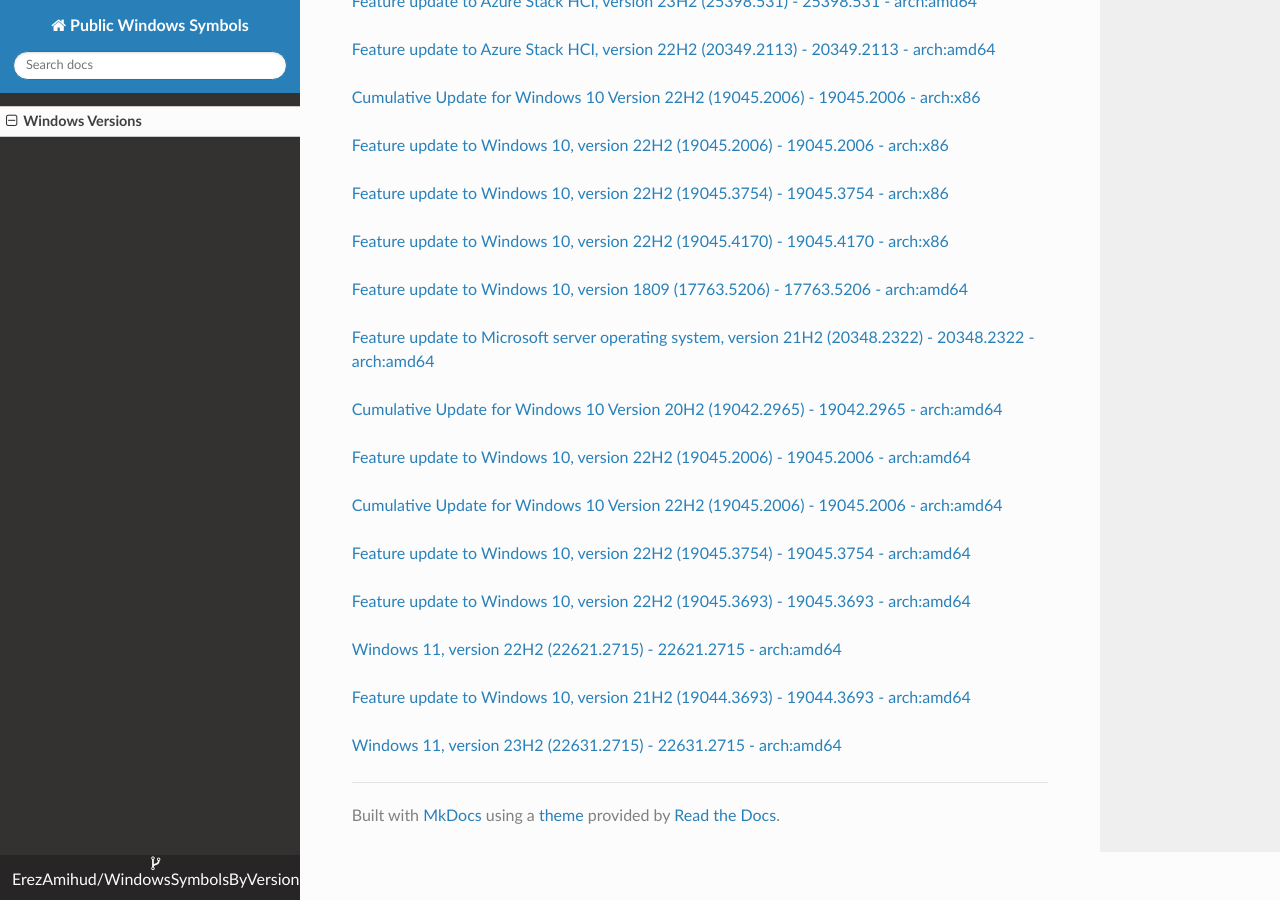
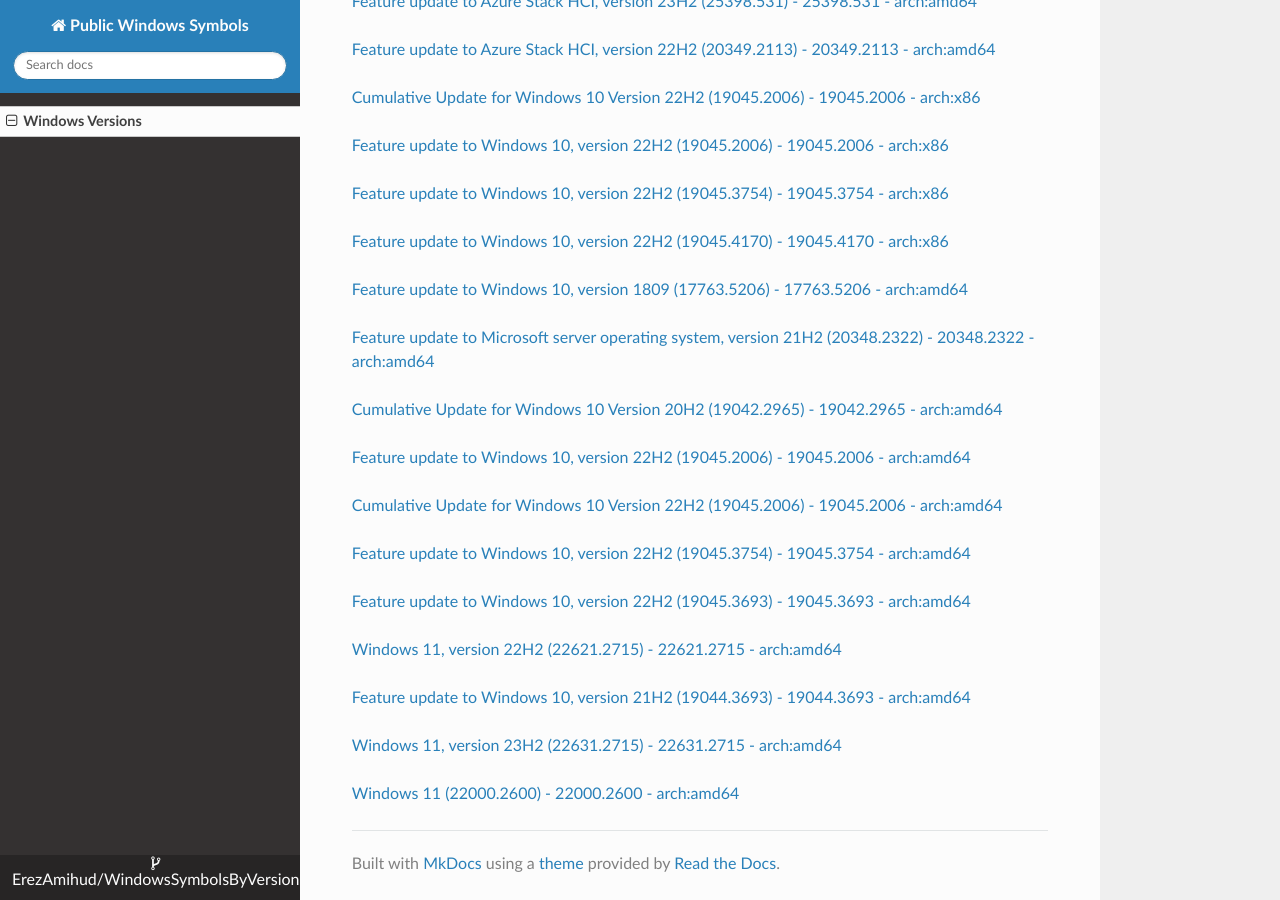
Before and after one commit to ErezAmihud/WindowsSymbolsByVersion, an MkDocs documentation site: the page built from docs/index.md, in a window 1280 px wide and 900 px high, scrolled down 21029 px. Built offline with MkDocs 1.6.1, drawn with Linux system fonts in a browser that asks for light colours; nearby versions of some CDN libraries.

Commit message:
Automated commit, add manifest for 785ee69a-2c0b-4d97-9e3e-4668b90c6c15

```diff
--- a/docs/index.md
+++ b/docs/index.md
@@ -1174,3 +1174,6 @@
 
 
 [Windows 11, version 23H2 (22631.2715) - 22631.2715 - arch:amd64](https://github.com/ErezAmihud/WindowsSymbolsByVersion/blob/main/manifests/2d652122-0ea3-477a-9807-c8506fec8fc4.manifest)
+
+
+[Windows 11 (22000.2600) - 22000.2600 - arch:amd64](https://github.com/ErezAmihud/WindowsSymbolsByVersion/blob/main/manifests/785ee69a-2c0b-4d97-9e3e-4668b90c6c15.manifest)
```
Also changed, not shown: process_builds.json (+1 -1 lines), 1 other file.
